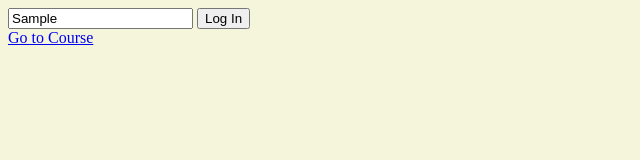
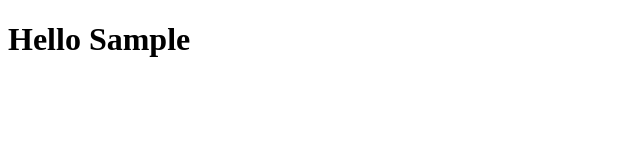
Before and after one commit to Choalstn/JavaScriptStd, a plain HTML site: page Vanilla JS/Clone_Chrome/index.html in a window 1280 px wide. Both pictures are taken after typing "Sample" into the empty fields and a click on the button "Log In". Shown: the whole page, without its empty margins (0-640 px from the left). Drawn offline with Linux system fonts and the light colour scheme; files that its build step writes are made by us from their sources.

Commit message:
로그인 폼 - classList, localStorage

```diff
--- a/Vanilla JS/Clone_Chrome/app.js
+++ b/Vanilla JS/Clone_Chrome/app.js
@@ -1,8 +1,9 @@
 const loginForm = document.querySelector("#login-form");
 const loginInput = loginForm.querySelector("input");
-const link = document.querySelector("a");
+const greeting = document.querySelector("#greeting")
 
-console.dir(loginInput);
+const HIDDEN_CLASSNAME = "hidden";
+const USERNAME_KEY = "username"
 
 // JS는 onLoginSubmit을 호출할 때 방금 발생한 이벤트들에 대한 정보를 담고 있는 아규먼트를 포함한 채 호출
 // event가 그것
@@ -10,13 +11,27 @@ function onLoginSubmit(event) {
     // form은 submit되면 자동적으로 새로고침하게 되어 있는데, 그것을 막는 역할
     // 브라우저의 기본 동작을 막음
     event.preventDefault();
-    console.log(event);
+    loginForm.classList.add(HIDDEN_CLASSNAME);
+    const userName = loginInput.value;
+
+    //localStorage에 username이라는 키 값으로 userName 변수 값 저장
+    localStorage.setItem(USERNAME_KEY, userName);
+    // greeting.innerText = "Hello " + userName;
+    paintGreetings(userName);
 }
 
-function handleLinkClick(event) {
-    event.preventDefault();
-    console.dir(event);
+function paintGreetings(username) {
+    greeting.innerText = `Hello ${username}`;
+    greeting.classList.remove(HIDDEN_CLASSNAME);
 }
 
-loginForm.addEventListener("submit", onLoginSubmit);
-link.addEventListener("click", handleLinkClick);
+const savedUsername = localStorage.getItem(USERNAME_KEY);
+
+
+//저장된 username 정보가 없는경우와 있는 경우
+if(savedUsername == null) {
+    loginForm.classList.remove(HIDDEN_CLASSNAME);
+    loginForm.addEventListener("submit", onLoginSubmit);
+} else {
+    paintGreetings(savedUsername);
+}
--- a/Vanilla JS/Clone_Chrome/index.html
+++ b/Vanilla JS/Clone_Chrome/index.html
@@ -10,12 +10,13 @@
 </head>
 
 <body>
-    <form id="login-form">
+    <form id="login-form" class="hidden">
         <input required maxlength="15" type="text" placeholder="What's your name ? " />
         <button>Log In</button>
     </form>
 
-    <a href="https://nomadcoders.co">Go to Course</a>
+    <h1 id="greeting" class="hidden"></h1>
+
     <script src="./app.js"></script>
 </body>
 
--- /dev/null
+++ b/Vanilla JS/Clone_Chrome/style.css
@@ -0,0 +1,3 @@
+.hidden {
+    display: none;
+}
```
Also changed, not shown: 1 other file.
